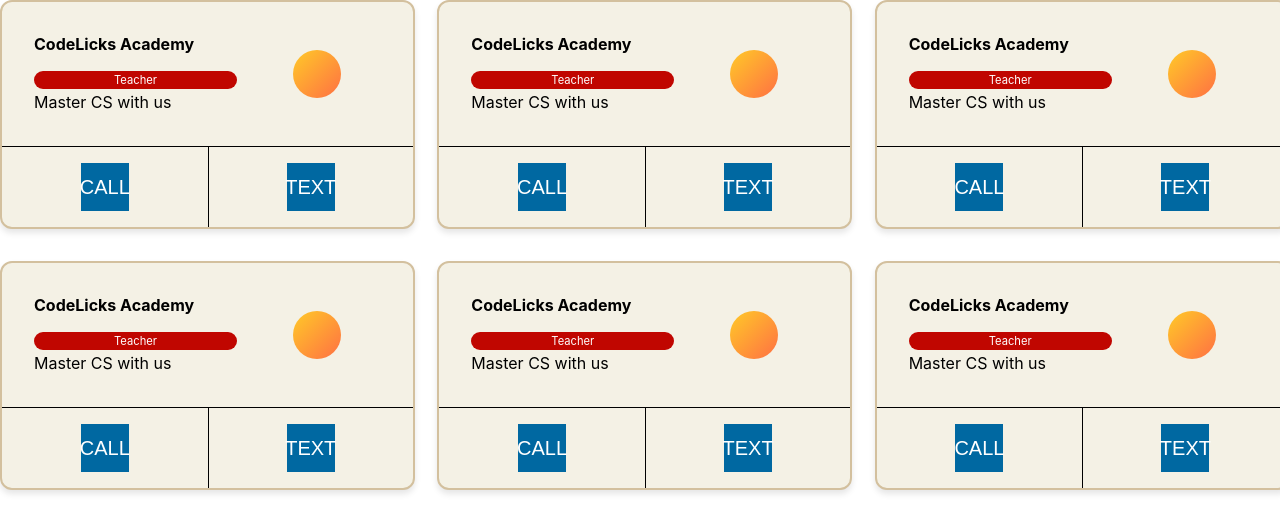
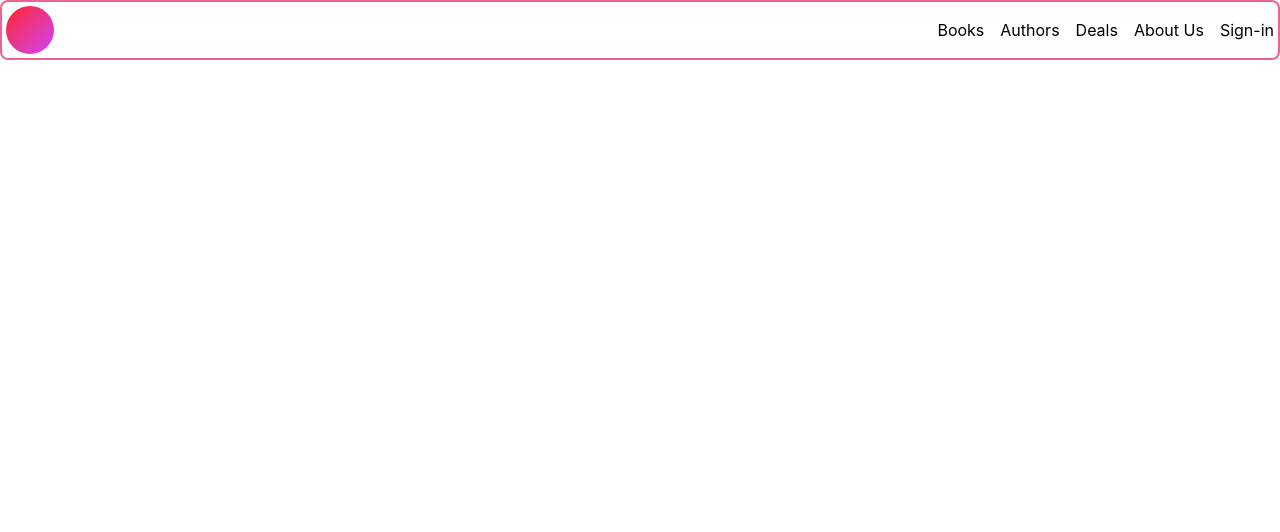
Before and after one commit to razakhalid/react-design-patterns, a React (Create React App) app: page / in a window 1280 px wide. Shown: the top 532 px of the page. Built offline with nearby package versions, Linux system fonts and the light colour scheme.

Commit message:
completed inline bundle pattern

```diff
--- a/src/components/ComponentRenderer.jsx
+++ b/src/components/ComponentRenderer.jsx
@@ -37,6 +37,7 @@ import SubscribeForm from "./layers-pattern/start";
 import InfoForm from "./split-pattern/start";
 import {InfoFormWithColumns} from "./columns-pattern/start";
 import {Cards} from "./grid-pattern/start";
+import BundledMenu from "./inline-bundle-pattern/start";
 
 // LAYOUT COMPONENT PATTERNS
 const LeftSideComp = ({ title }) => {
@@ -318,7 +319,8 @@ export function ComponentRenderer() {
 
             {/*<PatternComponents/>*/}
             {/*<InfoFormWithColumns/>*/}
-            <Cards></Cards>
+            {/*<Cards></Cards>*/}
+            <BundledMenu></BundledMenu>
         </>
     );
 }
--- /dev/null
+++ b/src/components/inline-bundle-pattern/menu.jsx
@@ -0,0 +1,46 @@
+import styled from "styled-components";
+import { spaceSchema } from "../common/spaces";
+import { Split } from "../split-pattern/start";
+
+
+const Pad = styled.div`
+  padding: ${(props) => {
+    return []
+      .concat(props.padding)
+      .map((padKey) => spaceSchema[padKey])
+      .join(" ");
+  }};
+`;
+
+const Logo = styled.div`
+  border-radius: 50%;
+  background: linear-gradient(135deg, #ff2828, #d043ff);
+`;
+
+const MenuWrapper = styled(Pad)`
+  border: 2px solid #f06292;
+  border-radius: 0.5rem;
+`;
+
+const Menu = styled(Split)`
+  > ${Logo} {
+    inline-size: 3rem;
+    max-inline-size: 3rem;
+    block-size: 3rem;
+  }
+`;
+
+const MenuItems = styled.div`
+  color: yellow;
+`;
+
+const MenuBasis = (props) => (
+  <MenuWrapper padding="s">
+    <Menu gutter="l" switchAt="35rem" fraction="auto-start">
+      <Logo />
+      {props.children}
+    </Menu>
+  </MenuWrapper>
+);
+
+export default MenuBasis;
--- /dev/null
+++ b/src/components/inline-bundle-pattern/start.jsx
@@ -0,0 +1,34 @@
+import MenuBasis from "./menu";
+import styled from "styled-components";
+import {spaceSchema} from "../common/spaces";
+
+const justifySchema = {
+    start: "flex-start",
+    end: "flex-end",
+    center: "center"
+}
+
+export const InlineBundle = styled.div`
+  --gutter: ${(props) => spaceSchema[props.gutter] || spaceSchema.l};
+  display: flex;
+  flex-wrap: wrap;
+  gap: var(--gutter);
+  justify-content: ${(props) => justifySchema[props.justify] || justifySchema.start};
+  align-items: ${(props) => justifySchema[props.align] || justifySchema.start};
+`
+
+const BundledMenu = () => {
+    return (
+        <MenuBasis>
+            <InlineBundle justify="end" align="center" gutter="l">
+                <span>Books</span>
+                <span>Authors</span>
+                <span>Deals</span>
+                <span>About Us</span>
+                <span>Sign-in</span>
+            </InlineBundle>
+        </MenuBasis>
+    )
+}
+
+export default BundledMenu;
```
